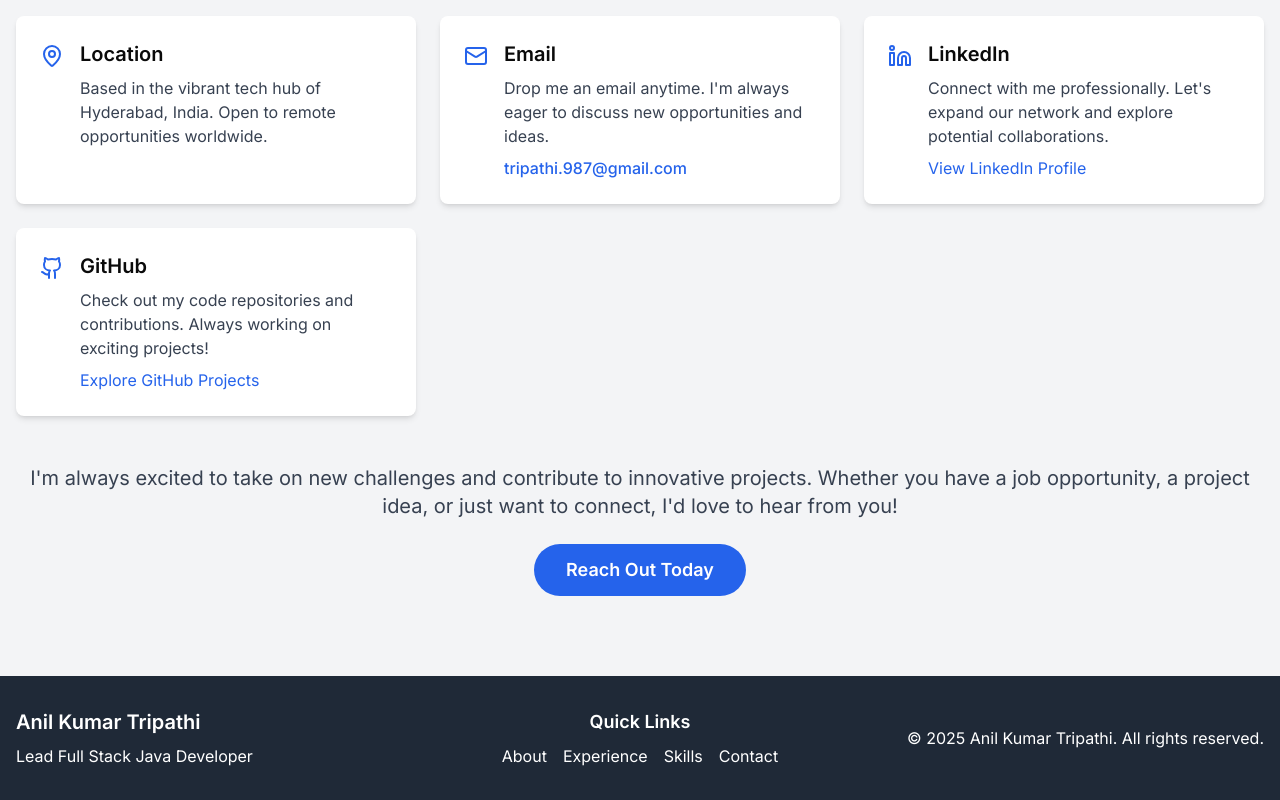
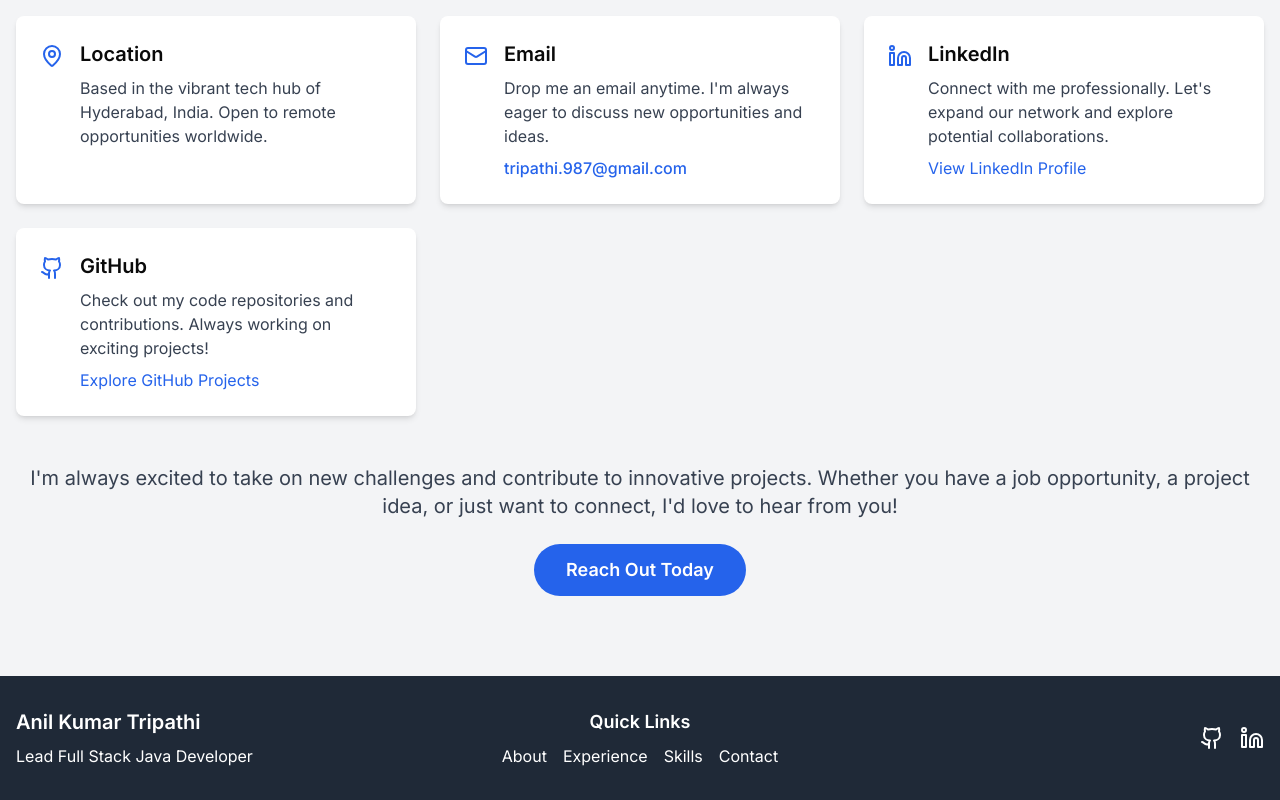
Before and after one commit to AnilTripathi/portfolio, a Next.js app: page / in a window 1280 px wide. Shown: the part 10497-11297 px from the top of the page. Built offline with nearby package versions, Linux system fonts and the light colour scheme.

Commit message:
footer page updates

```diff
--- a/app/components/Footer.tsx
+++ b/app/components/Footer.tsx
@@ -1,3 +1,5 @@
+import { Github, Linkedin } from 'lucide-react';
+
 const Footer = () => {
   return (
     <footer className="bg-gray-800 text-white py-8">
@@ -16,8 +18,25 @@ const Footer = () => {
               <a href="#contact" className="hover:text-blue-300">Contact</a>
             </nav>
           </div>
-          <div className="w-full md:w-1/3 text-center md:text-right">
-            <p>&copy; {new Date().getFullYear()} Anil Kumar Tripathi. All rights reserved.</p>
+          <div className="w-full md:w-1/3 text-center md:text-right mb-4 md:mb-0">
+            <nav className="flex justify-center md:justify-end space-x-4">
+              <a
+                href="https://github.com/AnilTripathi"
+                target="_blank"
+                rel="noopener noreferrer"
+                className="hover:text-blue-400 transition transform hover:scale-110 hover:rotate-6"
+              >
+                <Github className="w-6 h-6" />
+              </a>
+              <a
+                href="https://www.linkedin.com/in/tripathianil/"
+                target="_blank"
+                rel="noopener noreferrer"
+                className="hover:text-blue-400 transition transform hover:scale-110 hover:-rotate-6"
+              >
+                <Linkedin className="w-6 h-6" />
+              </a>
+            </nav>
           </div>
         </div>
       </div>
```
